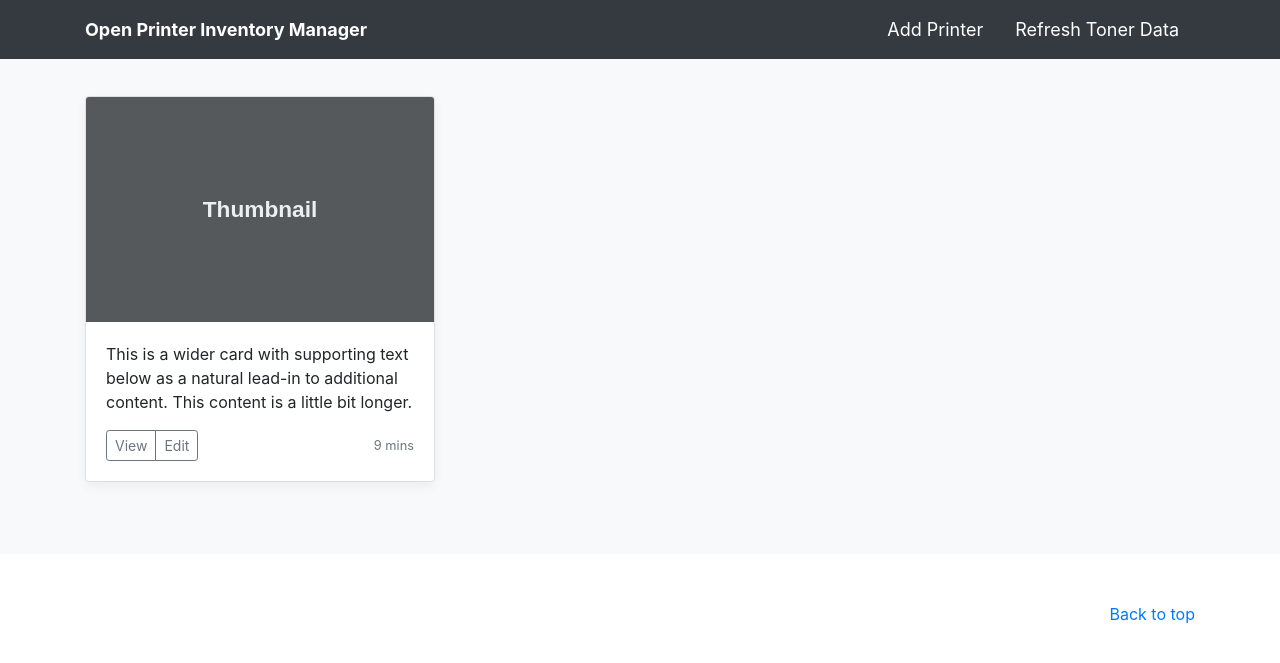
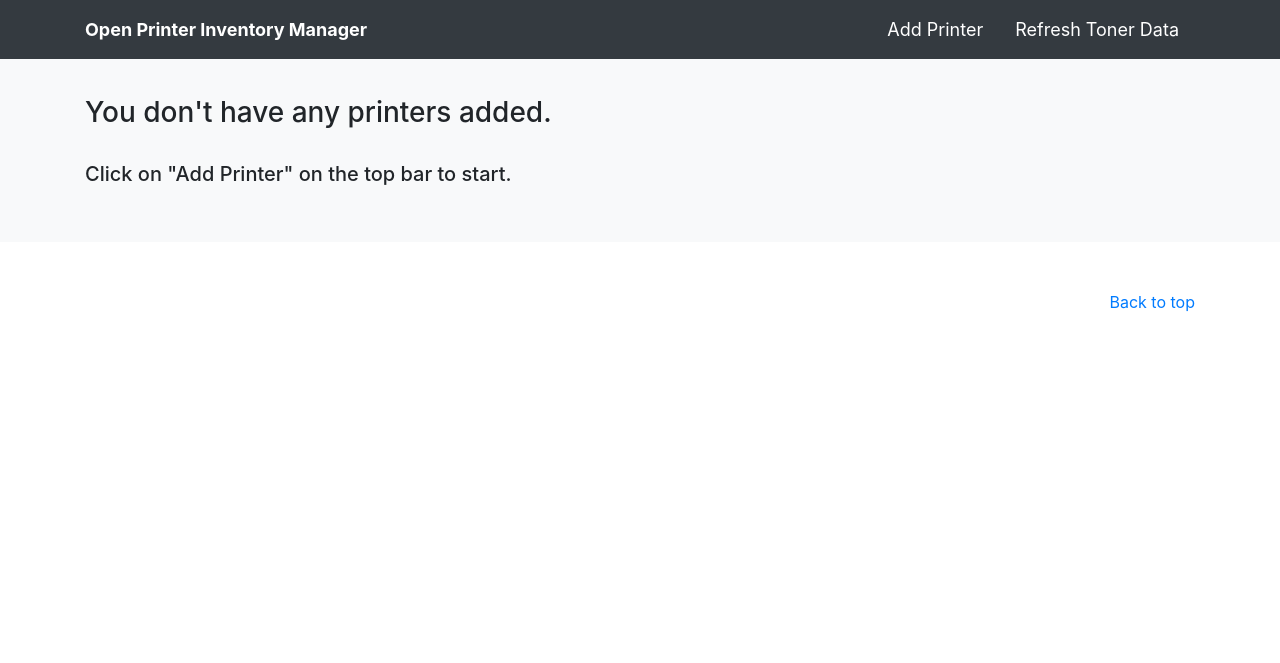
Before and after one commit to rluzuriaga/Open-Printer-Management-System, a Django app: page / in a window 1280 px wide. Shown: the top 663 px of the page. Run offline with Django 3.2, Linux system fonts and the light colour scheme; some libraries are stand-ins or nearby versions.

Commit message:
Add template code to start populating the cards with printers.
When adding a printer, it asks for a deparment name which will be used
as a heading in the site to put all the printers in that department
together.
Then, it creates a card for every printer already in the database under
that department.
If no printers are in the database, then a message is displayed saying
to click on the add printer button to start using the program

```diff
--- a/Open_Printer_Management_System/app/templates/app/home.html
+++ b/Open_Printer_Management_System/app/templates/app/home.html
@@ -5,25 +5,42 @@
 <div class="album py-5 bg-light">
   <div class="container">
 
+  {% for department_name in all_departments %}
+    <div class="row">
+      <h2>{{ department_name.department_name }}</h2>
+    </div>
+    <br>
+
     <div class="row">
 
-      <div class="col-md-4">
-        <div class="card mb-4 box-shadow">
-          <img class="card-img-top" data-src="holder.js/100px225?theme=thumb&bg=55595c&fg=eceeef&text=Thumbnail" alt="Card image cap">
-          <div class="card-body">
-            <p class="card-text">This is a wider card with supporting text below as a natural lead-in to additional content. This content is a little bit longer.</p>
-            <div class="d-flex justify-content-between align-items-center">
-              <div class="btn-group">
-                <button type="button" class="btn btn-sm btn-outline-secondary">View</button>
-                <button type="button" class="btn btn-sm btn-outline-secondary">Edit</button>
+      {% for printer in all_printers %}
+
+        {% if printer.department_name == department_name.department_name %}
+          <div class="col-md-4">
+            <div class="card mb-4 box-shadow">
+              <img class="card-img-top" data-src="holder.js/100px225?theme=thumb&bg=55595c&fg=eceeef&text=Thumbnail" alt="Card image cap">
+              <div class="card-body">
+                <h4 class="card-title">{{ printer.printer_name }}</h4>
+                <p class="card-text">This is where the printer toner data would be located. Example:</p>
+                <p class="card-text">Black: 70%</p>
+                <p class="card-text">Magenta: 30%</p>
+                <p class="card-text">Yellow: 100%</p>
+                <p class="card-text">Cyan: 37%</p>
               </div>
-              <small class="text-muted">9 mins</small>
             </div>
           </div>
-        </div>
-      </div>
+        {% endif %}
+
+      {% endfor %}
 
     </div>
+
+  {% empty %}
+    <h3>You don't have any printers added.</h3>
+    <br>
+    <h5>Click on "Add Printer" on the top bar to start.</h5>
+
+  {% endfor %}
   </div>
 </div>
 
```
